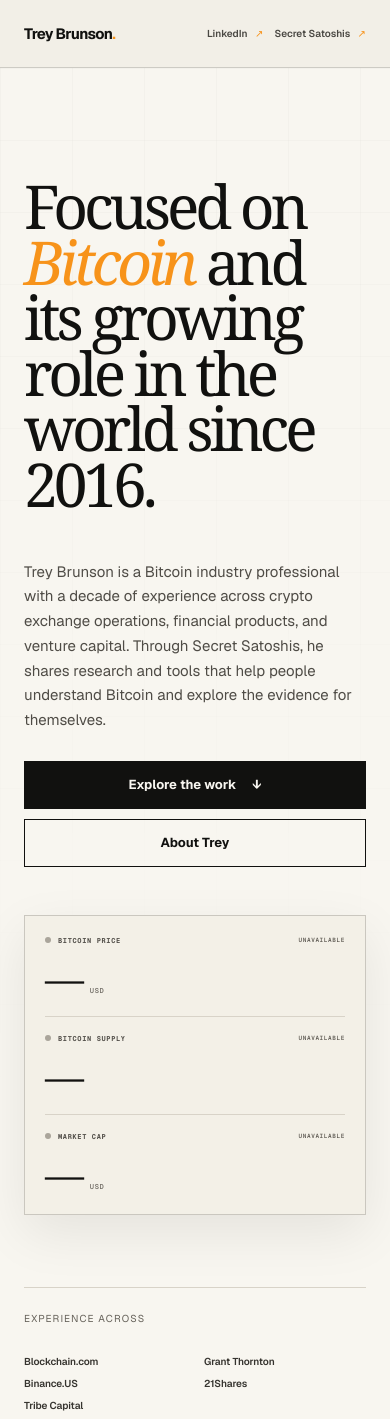
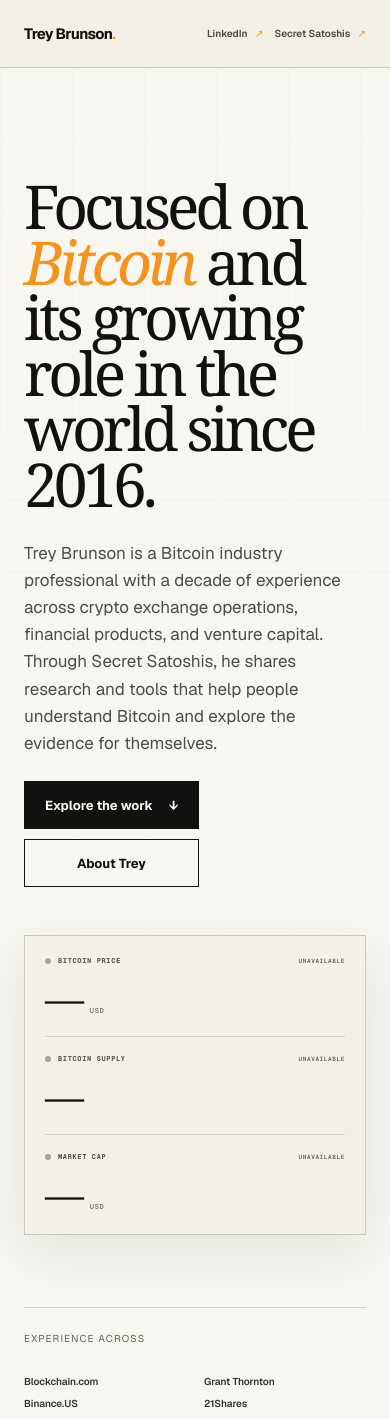
Before and after one commit to SecretSatoshis/Trey-Brunson-Website, a Next.js app: page / in a window 390 px wide. Shown: the top 1419 px of the page. Built offline with nearby package versions, Linux system fonts and the light colour scheme; no server answers.

Commit message:
Refine hero subtitle layout and localize price timestamp

```diff
--- a/app/SupplyHeroModule.tsx
+++ b/app/SupplyHeroModule.tsx
@@ -165,7 +165,18 @@ export default function SupplyHeroModule() {
         </div>
       </div>
       {priceUpdatedAt !== null && (
-        <small>Price as of {new Date(priceUpdatedAt * 1000).toISOString().replace('T', ' ').replace('.000Z', ' UTC')}</small>
+        <small className="market-asof">
+          As of{' '}
+          <time
+            dateTime={new Date(priceUpdatedAt * 1000).toISOString()}
+            title={new Date(priceUpdatedAt * 1000).toLocaleString()}
+          >
+            {new Date(priceUpdatedAt * 1000).toLocaleTimeString(undefined, {
+              hour: 'numeric',
+              minute: '2-digit',
+            })}
+          </time>
+        </small>
       )}
     </aside>
   );
--- a/app/globals.css
+++ b/app/globals.css
@@ -76,7 +76,7 @@ a { color: inherit; text-decoration: none; }
   grid-template-columns: minmax(0, 1fr) clamp(290px, 20vw, 340px);
   grid-template-areas:
     'title module'
-    'bottom bottom'
+    'bottom module'
     'foot foot';
   column-gap: clamp(52px, 6vw, 108px);
   width: 100%;
@@ -94,7 +94,7 @@ a { color: inherit; text-decoration: none; }
 }
 .hero-supply-module {
   grid-area: module;
-  align-self: center;
+  align-self: start;
   width: 100%;
   min-width: 0;
   margin-top: clamp(38px, 7vh, 76px);
@@ -142,14 +142,14 @@ a { color: inherit; text-decoration: none; }
   position: relative;
   z-index: 1;
   display: grid;
-  grid-template-columns: minmax(280px, 500px) auto;
-  gap: 56px;
-  align-items: end;
-  justify-self: end;
-  width: min(100%, 960px);
-  margin-top: clamp(50px, 8vh, 90px);
+  gap: 26px;
+  justify-items: start;
+  justify-self: start;
+  width: 100%;
+  margin-top: 28px;
 }
-.hero-bottom > p { margin: 0; color: #4f4c46; font-size: clamp(15px,1.25vw,18px); line-height: 1.65; }
+.hero-bottom > p { max-width: 68ch; margin: 0; color: #4f4c46; font-size: clamp(17px,1.4vw,20px); line-height: 1.6; }
+.market-asof { display: block; margin-top: 14px; color: #656159; font-size: 11px; }
 .hero-actions, .closing-links { display: flex; flex-wrap: wrap; gap: 10px; }
 .hero-actions { flex-wrap: nowrap; }
 .button {
@@ -296,7 +296,6 @@ a { color: inherit; text-decoration: none; }
       'foot';
   }
   .hero-title { font-size: clamp(60px,10vw,108px); }
-  .hero-bottom { width: min(100%, 900px); }
   .hero-supply-module { justify-self: center; width: min(100%, 350px); margin-top: 56px; }
   .hero-foot { margin-top: 72px; }
 }
@@ -317,8 +316,8 @@ a { color: inherit; text-decoration: none; }
   .header-links { gap: 16px; font-size: 10px; }
   .hero { min-height: auto; padding-top: 66px; }
   .hero-title { margin-top: 44px; font-size: clamp(52px,15.5vw,82px); line-height: .92; }
-  .hero-bottom, .perspective-lead, .about-grid { grid-template-columns: 1fr; }
-  .hero-bottom { gap: 28px; align-items: start; margin-top: 48px; }
+  .perspective-lead, .about-grid { grid-template-columns: 1fr; }
+  .hero-bottom { gap: 24px; margin-top: 28px; }
   .hero-actions .button { flex: 1; }
   .hero-supply-module { width: min(100%, 350px); margin-top: 48px; }
   .metric-module-number strong { font-size: clamp(34px,10vw,44px); }
```
Also changed, not shown: 1 other file (tests, documents, lock files or other folders).
